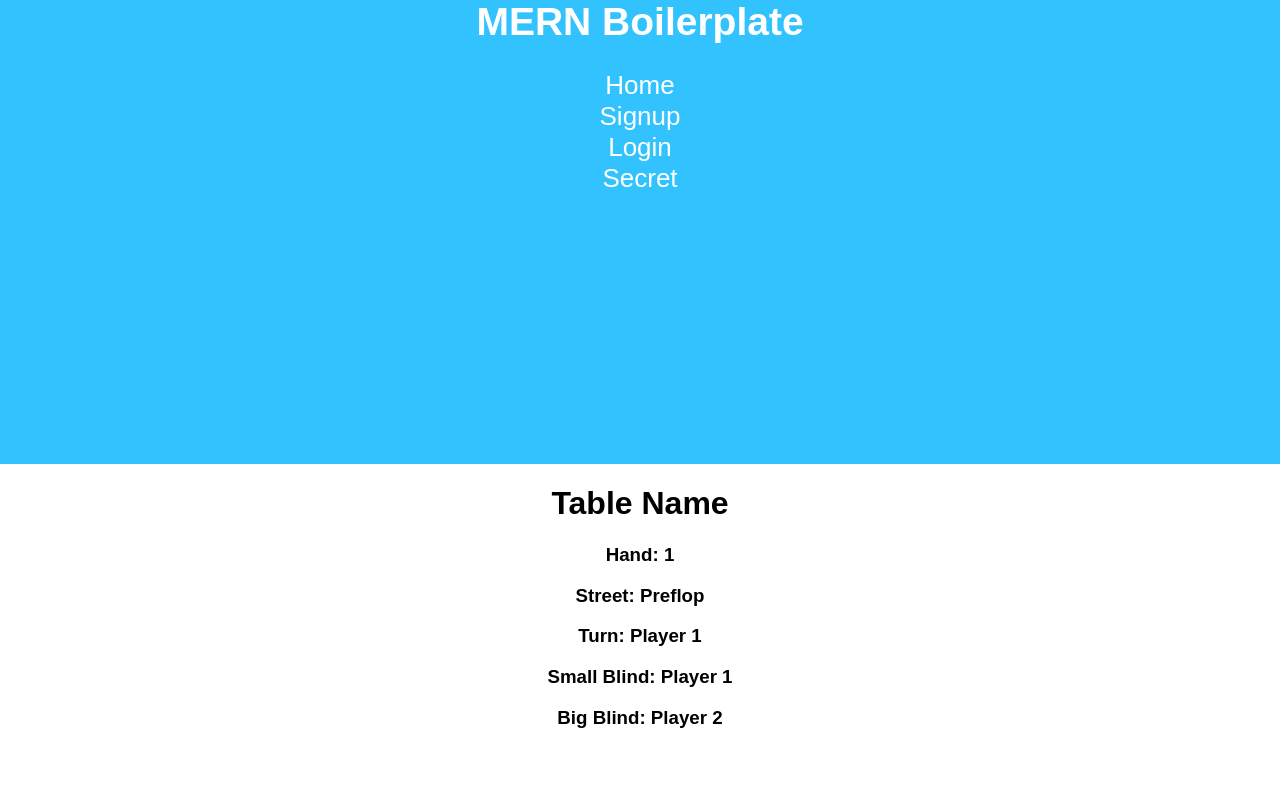
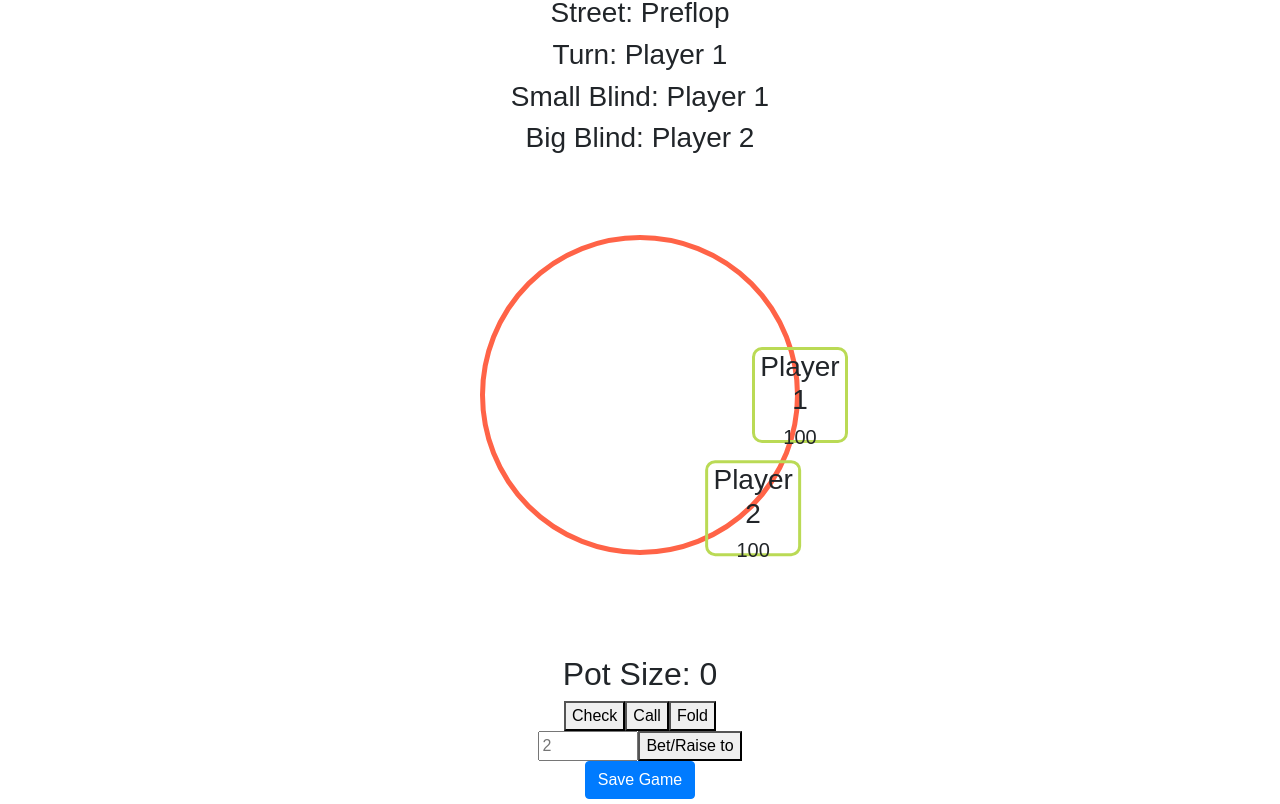
Before and after one commit to Shubanshii/mad-hatter-database, a React (Create React App) app in the folder client/: page /game/1 in a window 1280 px wide. Shown: the part 376-1180 px from the top of the page. Built offline with nearby package versions, Linux system fonts and the light colour scheme; no server answers.

Commit message:
began adding bootstrap

```diff
--- a/client/package.json
+++ b/client/package.json
@@ -10,6 +10,7 @@
     "react-redux": "^7.0.3",
     "react-router-dom": "^4.3.1",
     "react-scripts": "^2.1.5",
+    "reactstrap": "^8.0.0",
     "redux": "^4.0.1"
   },
   "scripts": {
--- a/client/public/index.html
+++ b/client/public/index.html
@@ -11,6 +11,7 @@
     -->
   <!-- <link rel="manifest" href="%PUBLIC_URL%/manifest.json"> -->
   <link rel="shortcut icon" href="%PUBLIC_URL%/favicon.ico">
+  <link rel="stylesheet" href="https://stackpath.bootstrapcdn.com/bootstrap/4.3.1/css/bootstrap.min.css">
   <!--
       Notice the use of %PUBLIC_URL% in the tags above.
       It will be replaced with the URL of the `public` folder during the build.
--- a/client/src/components/App.css
+++ b/client/src/components/App.css
@@ -9,7 +9,7 @@
 
 .App-header {
   background-color: #282c34;
-  min-height: 100vh;
+  /*min-height: 100vh;*/
   display: flex;
   flex-direction: column;
   align-items: center;
@@ -20,6 +20,10 @@
 
 .App-link {
   color: #61dafb;
+}
+
+.saved-games {
+  list-style: none;
 }
 
 @keyframes App-logo-spin {
--- a/client/src/components/pages/Game.jsx
+++ b/client/src/components/pages/Game.jsx
@@ -1,58 +1,19 @@
-// import React, { Component } from 'react';
-// import { connect } from 'react-redux';
-// import api from '../../api';
-
-// export class Game extends Component {
-//   // constructor(props) {
-//   //   super(props)
-//   //   this.state = {
-//   //   }
-//   // }
-
 //   componentDidMount() {
 //     console.log(this.props.match.params.id)
 //     api.getGame(this.props.match.params.id)
 //       .then(res => console.log(res))
 //   }
 
-//   saveGame = () => {
-//     console.log(this.props)
-//     console.log(this.props.name);
-//     let { playerCount, playerInfo, name } = this.props;
-//     console.log(playerCount, playerInfo, name)
-
-//     api.addGame({ playerCount, playerInfo, name }).then(game => {
-//       console.log(game);
-//     })
-//   }
-
-//   render() {
-//     return (
-//       <div className="Game">
-//         <h2>Game</h2>
-//         <p>This is a sample game with the MERN stack</p>
-//         <button onClick={this.saveGame}>Save Game</button>
-//         <h1>Player Count: {this.props.playerCount}</h1>
-//       </div>
-//     );
-//   }
-// }
-
-// const mapStateToProps = state => ({
-//   name: state.name,
-//   playerCount: state.playerCount,
-//   playerInfo: state.playerInfo
-// });
-
-// export default connect(mapStateToProps)(Game);
 
 import React, { Component } from 'react';
 import PlayerCircle from './PlayerCircle';
 import PlayerDecision from './PlayerDecision';
 import Notification from './Notification';
+import { Button } from 'reactstrap';
 import { connect } from 'react-redux';
 import { beginGame } from '../../actions';
 import api from '../../api';
+
 
 export class Game extends Component {
   componentDidMount() {
@@ -68,7 +29,7 @@ export class Game extends Component {
     let { playerCount, playerInfo, name } = this.props;
     console.log(playerCount, playerInfo, name)
 
-    api.updateGame(this.props.match.params.id, { playerCount, playerInfo, name: 'name' }).then(game => {
+    api.updateGame(this.props.match.params.id, { playerCount, playerInfo, name }).then(game => {
       console.log(game);
     })
   }
@@ -79,12 +40,11 @@ export class Game extends Component {
       <div className="App">
         <main role="main">
           <header>
-            <h1>Table Name</h1>
           </header>
           <Notification />
           <PlayerCircle />
           <PlayerDecision />
-          <button onClick={this.saveGame}>Save Game</button>
+          <button className="btn btn-primary" onClick={this.saveGame}>Save Game</button>
 
         </main>
       </div>
--- a/client/src/components/pages/Profile.jsx
+++ b/client/src/components/pages/Profile.jsx
@@ -44,6 +44,7 @@ export class Profile extends Component {
 
   showGames = () => {
     return this.state.games.map((game) => {
+      console.log(game)
       return <Link to={`/game/${game._id}`}><li>{game.name}</li></Link>
     })
   }
```
Also changed, not shown: 1 other file (tests, documents, lock files or other folders).
